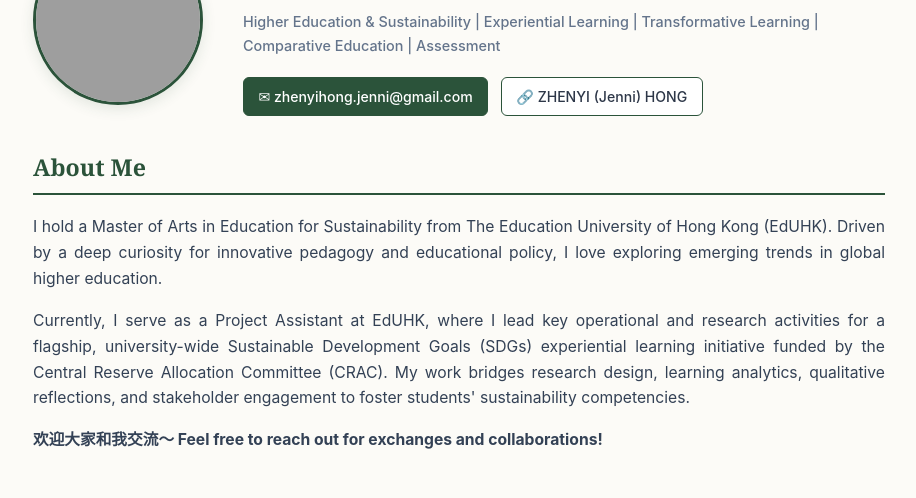
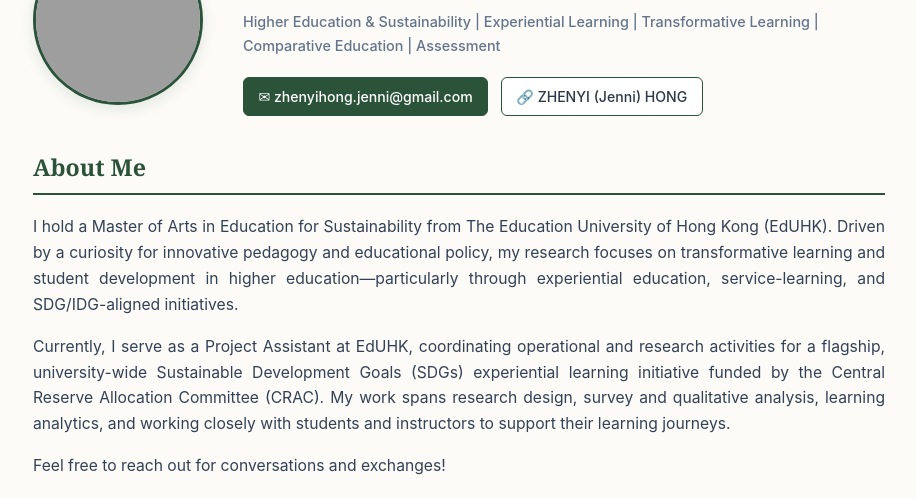
Before and after one commit to Jenni-Hong/Jenni-Hong.github.io, a plain HTML site: page index.html in a window 1280 px wide. Shown: the part 187-685 px from the top of the page, without its empty margins (181-1097 px from the left). Drawn offline with Linux system fonts and the light colour scheme; grey boxes are pictures that could not be loaded.

Commit message:
Revise content in the About Me section
Updated the 'About Me' section to enhance clarity and detail.

```diff
--- a/index.html
+++ b/index.html
@@ -321,17 +321,17 @@
 
     <div class="container">
 
-        <section id="about">
+       <section id="about">
             <h2>About Me</h2>
             <div class="about-text">
                 <p>
-                    I hold a Master of Arts in Education for Sustainability from The Education University of Hong Kong (EdUHK). Driven by a deep curiosity for innovative pedagogy and educational policy, I love exploring emerging trends in global higher education.
+                    I hold a Master of Arts in Education for Sustainability from The Education University of Hong Kong (EdUHK). Driven by a curiosity for innovative pedagogy and educational policy, my research focuses on transformative learning and student development in higher education—particularly through experiential education, service-learning, and SDG/IDG-aligned initiatives.
                 </p>
                 <p>
-                    Currently, I serve as a Project Assistant at EdUHK, where I lead key operational and research activities for a flagship, university-wide Sustainable Development Goals (SDGs) experiential learning initiative funded by the Central Reserve Allocation Committee (CRAC). My work bridges research design, learning analytics, qualitative reflections, and stakeholder engagement to foster students' sustainability competencies.
+                    Currently, I serve as a Project Assistant at EdUHK, coordinating operational and research activities for a flagship, university-wide Sustainable Development Goals (SDGs) experiential learning initiative funded by the Central Reserve Allocation Committee (CRAC). My work spans research design, survey and qualitative analysis, learning analytics, and working closely with students and instructors to support their learning journeys.
                 </p>
                 <p>
-                    <strong>欢迎大家和我交流～ Feel free to reach out for exchanges and collaborations!</strong>
+                    Feel free to reach out for conversations and exchanges!
                 </p>
             </div>
         </section>
```
